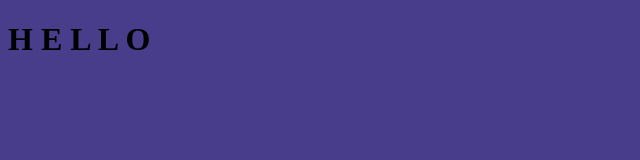
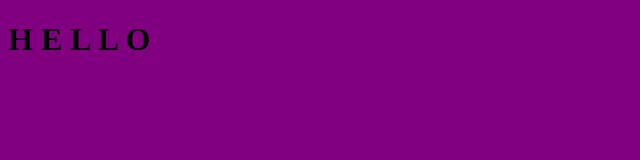
Before and after one commit to dlbrush/gitpractice, a plain HTML site: page index.html in a window 1280 px wide. Shown: the whole page, without its empty margins (0-640 px from the left). Drawn offline with Linux system fonts and the light colour scheme.

Commit message:
made a purple

```diff
--- a/app.css
+++ b/app.css
@@ -1,6 +1,6 @@
 body {
     height: 100%;
-    background-color: darkslateblue;
+    background-color: purple;
 }
 
 html {
```
